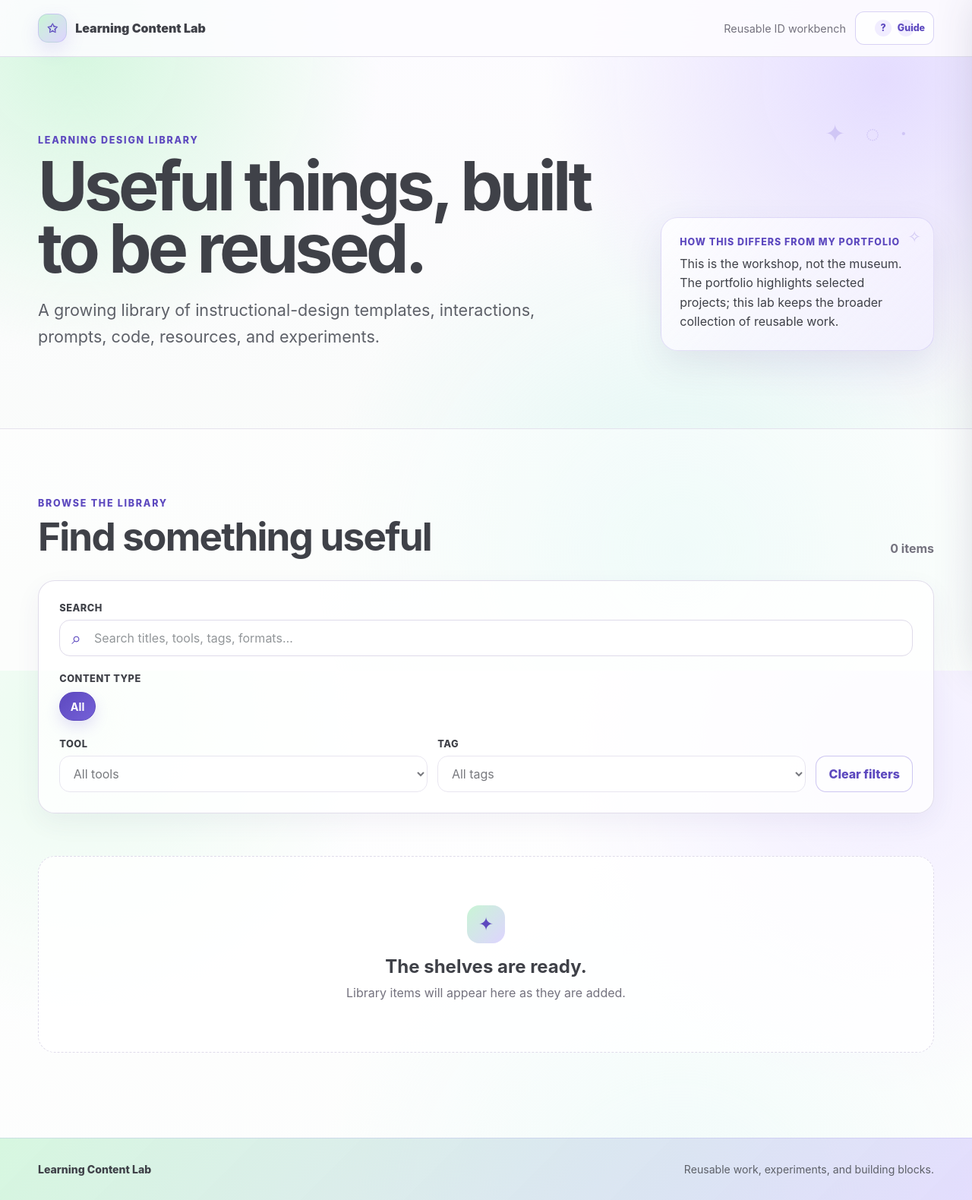
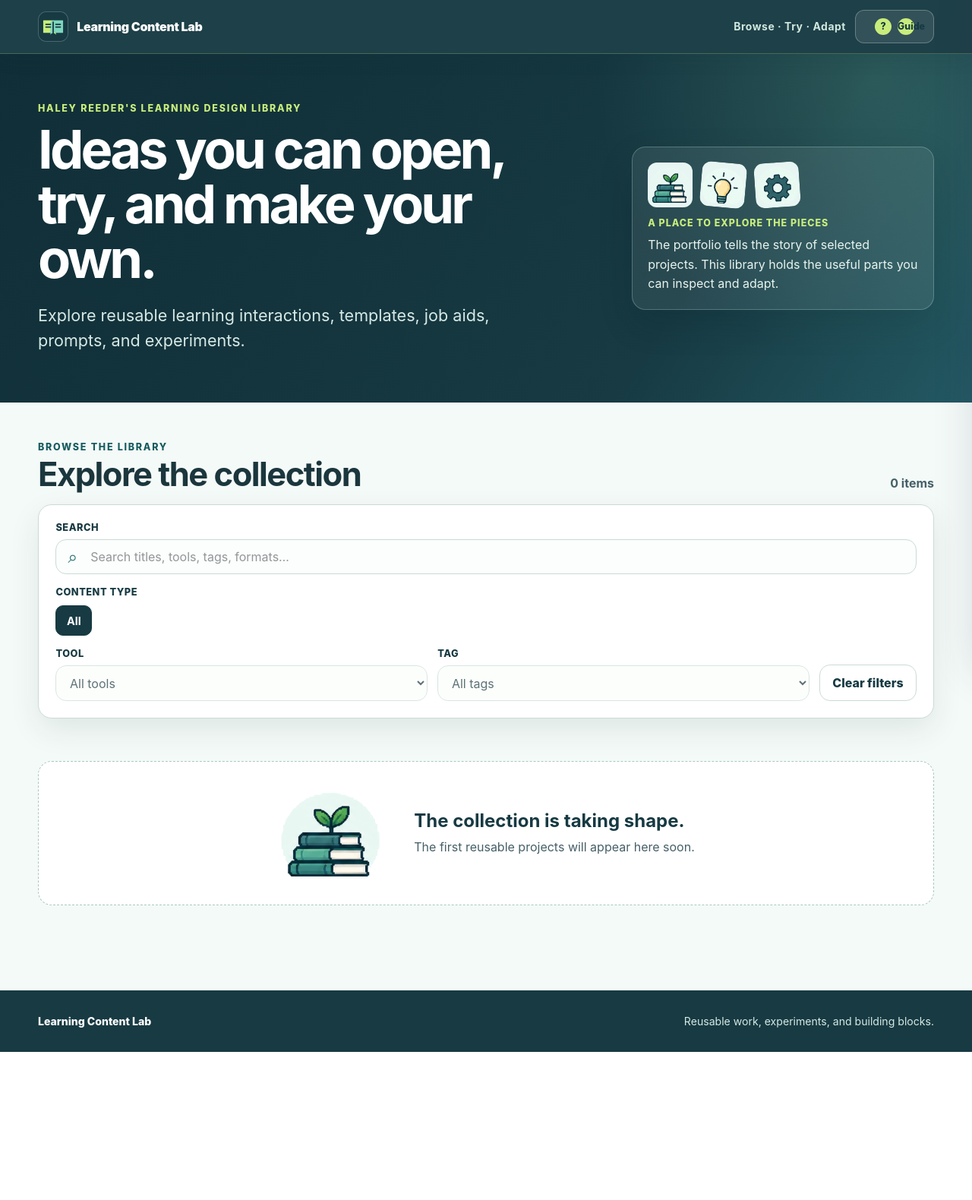
Before and after one commit to Reeder-design/id-content-library, a Flask app: page /repo/index.html in a window 1280 px wide. Shown: the whole page at 76% size. After the commit the page ends 1385 px from the top, so only its background shows below. Run offline with Flask 3, Linux system fonts and the light colour scheme; data that the repository does not hold is empty; some libraries are stand-ins or nearby versions.

Commit message:
Refresh Learning Content Lab and Manager theme

```diff
--- /dev/null
+++ b/css/studio-public.css
@@ -0,0 +1,76 @@
+/* Public catalog expression of the shared studio theme. */
+body { color: var(--ink); background: var(--studio-paper); }
+.site-header { border-bottom: 1px solid rgba(200, 237, 124, .24); background: rgba(23, 58, 67, .97); box-shadow: 0 8px 25px rgba(16, 46, 55, .08); }
+.header-inner { min-height: 70px; }
+.brand { color: #fff; letter-spacing: -.02em; }
+.brand:hover { color: var(--studio-lime); }
+.brand-mark { width: 40px; height: 40px; overflow: hidden; border: 1px solid rgba(255,255,255,.22); border-radius: 11px; background: var(--studio-deep); box-shadow: none; }
+.brand-mark img { width: 100%; height: 100%; display: block; }
+.header-note { color: #d1e8df; font-size: .87rem; font-weight: 700; letter-spacing: .04em; }
+.public-guide-button, .header-back { border-color: rgba(255,255,255,.27); color: #fff; background: rgba(255,255,255,.09); }
+.public-guide-button:hover, .header-back:hover { color: var(--studio-deep); background: var(--studio-lime); }
+.public-guide-button span { color: var(--studio-deep); background: var(--studio-lime); }
+
+.hero, .item-hero { padding: clamp(2.5rem, 5vw, 4rem) 0; background: radial-gradient(circle at 90% 8%, rgba(129,213,177,.18), transparent 23rem), linear-gradient(125deg, var(--studio-deeper), var(--studio-deep) 70%, #235963); }
+.hero::after, .item-hero::after { display: none; }
+.hero-grid { grid-template-columns: minmax(0, 1.3fr) minmax(280px, .72fr); gap: clamp(1.5rem, 5vw, 5rem); align-items: center; }
+.hero .eyebrow, .item-hero .card-type { color: var(--studio-lime); }
+.hero h1, .item-hero h1 { max-width: 790px; color: #fff; font-size: clamp(2.8rem, 5.5vw, 5.5rem); line-height: 1.02; letter-spacing: -.055em; }
+.hero .lede, .item-summary { max-width: 640px; color: #d7e9e5; line-height: 1.55; }
+.hero-note { padding: 1.25rem; border: 1px solid rgba(197,231,224,.28); border-radius: 18px; color: #e8f4ee; background: rgba(255,255,255,.08); box-shadow: 0 18px 45px rgba(7,29,34,.15); }
+.hero-note::before { display: none; }
+.hero-note-label { color: var(--studio-lime); }
+.hero-art { display: flex; align-items: center; gap: .7rem; margin-bottom: .85rem; }
+.hero-art img { width: 59px; height: 59px; object-fit: contain; border-radius: 12px; background: #e7f6f2; }
+.hero-art img:nth-child(2) { transform: rotate(5deg); }
+.hero-art img:nth-child(3) { transform: rotate(-4deg); }
+
+.library-section, .item-content { padding-top: clamp(2.2rem, 4vw, 3.5rem); border: 0; background: var(--studio-paper); }
+.section-heading { margin-bottom: 1.1rem; }
+.section-heading .eyebrow { margin-bottom: .4rem; }
+.section-heading h2 { color: var(--ink); font-size: clamp(1.8rem, 3.4vw, 2.8rem); }
+.results-count { color: var(--ink-soft); }
+.controls, .item-section, .sidebar-card, .item-facts { border: 1px solid var(--studio-line); border-radius: 18px; background: #fff; box-shadow: var(--shadow); }
+.controls { gap: 1rem; padding: clamp(1rem, 2.5vw, 1.4rem); }
+.controls label, .filter-label { color: var(--studio-deep); }
+input[type="search"], select { min-height: 44px; border-color: var(--studio-line); background: #fbfefc; }
+input[type="search"]:focus, select:focus { border-color: var(--studio-teal); }
+.search-icon { color: var(--studio-teal); }
+.filter-pill { min-height: 40px; border-radius: 10px; color: var(--studio-deep); background: #f6fbf8; }
+.filter-pill:hover { border-color: var(--studio-teal); }
+.filter-pill.is-active { border-color: var(--studio-deep); color: #fff; background: var(--studio-deep); box-shadow: none; }
+.clear-button, .card-action-link, .button-link { border-color: var(--studio-line); color: var(--studio-deep); background: #fff; }
+.clear-button:hover, .card-action-link:hover, .button-link:hover { color: var(--studio-deep); background: #e9f5f0; }
+.library-grid { gap: 1.1rem; }
+.library-card { border: 1px solid var(--studio-line); border-radius: 17px; background: #fff; box-shadow: 0 8px 24px rgba(16,46,55,.05); }
+.library-card:hover { border-color: var(--studio-teal); box-shadow: var(--shadow); }
+.library-card.is-archived { background: #f0f4f2; }
+.card-type, .section-kicker, .item-facts dt { color: var(--studio-teal-hover); }
+.card-title, .item-facts dd { color: var(--ink); }
+.card-summary { color: var(--ink-soft); }
+.card-meta { border-color: var(--studio-line); }
+.tag-chip { color: var(--studio-deep); background: #e3f3e9; }
+.button-link-primary { border-color: var(--studio-deep); color: #fff; background: var(--studio-deep); box-shadow: none; }
+.button-link-primary:hover { border-color: var(--studio-teal-hover); color: #fff; background: var(--studio-teal-hover); box-shadow: none; }
+.status-badge { color: var(--studio-deep); background: var(--mint); }
+.status-badge[data-status="experimental"] { background: var(--studio-lime); }
+.empty-state { display: flex; align-items: center; justify-content: center; gap: clamp(1rem, 4vw, 2.5rem); min-height: 190px; padding: 1.8rem; border: 1px dashed #a7c9c0; border-radius: 18px; text-align: left; background: #fff; }
+.empty-illustration { width: clamp(90px, 13vw, 140px); height: auto; flex: 0 0 auto; }
+.empty-state h3 { color: var(--studio-deep); }
+.empty-state p { color: var(--ink-soft); }
+.notice, .preview-placeholder { border-color: var(--studio-line); background: #fff; }
+.item-facts { color: var(--ink); }
+.site-footer { border-top: 0; color: #d6e9e3; background: var(--studio-deep); }
+.footer-inner p:first-child { color: #fff; }
+.public-guide-drawer { border-color: var(--studio-line); background: var(--studio-paper); }
+.public-guide-section { border-color: var(--studio-line); background: #fff; }
+.public-guide-close { color: var(--studio-deep); }
+
+@media (max-width: 900px) { .hero-grid { grid-template-columns: 1fr; } .hero-note { max-width: 650px; } }
+@media (max-width: 680px) {
+  .hero { padding: 2.35rem 0; }
+  .hero h1 { font-size: clamp(2.5rem, 11vw, 4rem); }
+  .empty-state { flex-direction: column; text-align: center; }
+  .empty-illustration { width: 104px; }
+  .header-inner { min-height: 64px; }
+}
--- /dev/null
+++ b/css/studio-tokens.css
@@ -0,0 +1,41 @@
+/* One visual foundation for the public Lab and local Manager. */
+:root {
+  --studio-deep: #173a43;
+  --studio-deeper: #102e37;
+  --studio-teal: #206e70;
+  --studio-teal-hover: #15585c;
+  --studio-mint: #81d5b1;
+  --studio-lime: #c8ed7c;
+  --studio-paper: #f4faf7;
+  --studio-line: #cadbd5;
+  --ink: #1b363d;
+  --ink-soft: #456068;
+  --violet: var(--studio-teal);
+  --violet-deep: #175c61;
+  --lavender: #c5e7e0;
+  --lavender-soft: #e9f5f0;
+  --mint: #d7f2e3;
+  --mint-strong: var(--studio-mint);
+  --lime: var(--studio-lime);
+  --aqua: #bde4e0;
+  --paper: var(--studio-paper);
+  --soft: #eaf3ee;
+  --line: var(--studio-line);
+  --muted: #536b70;
+  --radius: 17px;
+  --shadow: 0 15px 40px rgba(16, 46, 55, .09);
+  --taupe: var(--ink);
+  --charcoal: var(--ink);
+  --pine-blue: var(--studio-teal);
+  --mint-leaf: var(--studio-mint);
+  --yellow-green: var(--studio-lime);
+}
+html { color-scheme: light; }
+body { font-family: "Avenir Next", Avenir, Inter, ui-sans-serif, system-ui, sans-serif; }
+button, input, select, textarea { font: inherit; }
+button:focus-visible, input:focus-visible, select:focus-visible,
+textarea:focus-visible, a:focus-visible, summary:focus-visible {
+  outline: 3px solid var(--studio-lime);
+  outline-offset: 3px;
+}
+::selection { color: var(--studio-deeper); background: var(--studio-lime); }
--- a/index.html
+++ b/index.html
@@ -4,23 +4,25 @@
   <meta charset="utf-8">
   <meta name="viewport" content="width=device-width, initial-scale=1">
   <meta name="description" content="Browse reusable instructional-design templates, interactions, prompts, code, resources, and experiments.">
-  <meta name="theme-color" content="#fbfaff">
+  <meta name="theme-color" content="#173a43">
   <title>Learning Content Lab</title>
   <link rel="icon" type="image/svg+xml" href="assets/site/favicon.svg">
   <link rel="stylesheet" href="css/styles.css">
   <link rel="stylesheet" href="css/item-pages.css">
   <link rel="stylesheet" href="css/card-thumbnails.css">
   <link rel="stylesheet" href="css/public-lab-theme.css">
+  <link rel="stylesheet" href="css/studio-tokens.css">
+  <link rel="stylesheet" href="css/studio-public.css">
 </head>
 <body>
   <header class="site-header">
     <div class="page-shell header-inner">
       <a class="brand" href="./" aria-label="Learning Content Lab home">
-        <span class="brand-mark" aria-hidden="true">✩</span>
+        <span class="brand-mark" aria-hidden="true"><img src="assets/site/favicon.svg" alt=""></span>
         <span>Learning Content Lab</span>
       </a>
       <div class="public-header-actions">
-        <span class="header-note">Reusable ID workbench</span>
+        <span class="header-note">Browse · Try · Adapt</span>
         <button class="public-guide-button" type="button" data-public-guide-open><span aria-hidden="true">?</span><span class="guide-label">Guide</span></button>
       </div>
     </div>
@@ -62,13 +64,14 @@
     <section class="hero">
       <div class="page-shell hero-grid">
         <div>
-          <p class="eyebrow">Learning design library</p>
-          <h1>Useful things, built to be reused.</h1>
-          <p class="lede">A growing library of instructional-design templates, interactions, prompts, code, resources, and experiments.</p>
+          <p class="eyebrow">Haley Reeder's learning design library</p>
+          <h1>Ideas you can open, try, and make your own.</h1>
+          <p class="lede">Explore reusable learning interactions, templates, job aids, prompts, and experiments.</p>
         </div>
         <aside class="hero-note" aria-label="About this library">
-          <p class="hero-note-label">How this differs from my portfolio</p>
-          <p>This is the workshop, not the museum. The portfolio highlights selected projects; this lab keeps the broader collection of reusable work.</p>
+          <div class="hero-art" aria-hidden="true"><img src="assets/site/illustrations/learning.webp" alt=""><img src="assets/site/illustrations/ideas.webp" alt=""><img src="assets/site/illustrations/tools.webp" alt=""></div>
+          <p class="hero-note-label">A place to explore the pieces</p>
+          <p>The portfolio tells the story of selected projects. This library holds the useful parts you can inspect and adapt.</p>
         </aside>
       </div>
     </section>
@@ -78,7 +81,7 @@
         <div class="section-heading">
           <div>
             <p class="eyebrow">Browse the library</p>
-            <h2 id="library-heading">Find something useful</h2>
+            <h2 id="library-heading">Explore the collection</h2>
           </div>
           <p id="results-count" class="results-count" aria-live="polite">Loading library…</p>
         </div>
@@ -124,9 +127,9 @@
         <div id="library-grid" class="library-grid" aria-live="polite"></div>
 
         <div id="empty-state" class="empty-state" hidden>
-          <span class="empty-mark" aria-hidden="true">✦</span>
-          <h3 id="empty-title">The shelves are ready.</h3>
-          <p id="empty-copy">Library items will appear here as they are added.</p>
+          <img class="empty-illustration" src="assets/site/illustrations/learning.webp" alt="">
+          <div><h3 id="empty-title">The collection is taking shape.</h3>
+          <p id="empty-copy">The first reusable projects will appear here soon.</p></div>
         </div>
 
         <noscript>
--- a/js/library.js
+++ b/js/library.js
@@ -192,8 +192,8 @@ function renderEmpty(filteredItems) {
   if (hasMatches) return;
 
   if (!hasItems) {
-    els.emptyTitle.textContent = "The shelves are ready.";
-    els.emptyCopy.textContent = "Library items will appear here as they are added.";
+    els.emptyTitle.textContent = "The collection is taking shape.";
+    els.emptyCopy.textContent = "The first reusable projects will appear here soon.";
   } else {
     els.emptyTitle.textContent = "No matches found.";
     els.emptyCopy.textContent = "Try a different search term or clear one of the filters.";
--- a/library-manager/templates/library.html
+++ b/library-manager/templates/library.html
@@ -2,7 +2,7 @@
 <% block title %>Library | Library Manager<% endblock %>
 <% block content %>
 <section class="page-heading">
-  <div><p class="eyebrow">Local workspace</p><h1>Library</h1><p>Browse, preview, and maintain public-safe reusable learning content. Saving here is local; publishing is a separate step.</p></div>
+  <div><p class="eyebrow">Your local workspace</p><h1>Library Manager</h1><p>Add and refine reusable learning content. Save locally, then review the collection before publishing.</p></div>
   <div class="heading-actions"><a class="button secondary" href="[[ url_for('workspace_page') ]]">Review &amp; Publish<% if workspace_change_count %> ([[ workspace_change_count ]])<% endif %></a><a class="button" href="[[ url_for('add_item') ]]">Add Item</a></div>
 </section>
 <% if workspace_change_count %><div class="local-changes-banner"><span aria-hidden="true">✦</span><div><strong>You have local changes waiting.</strong><p>Preview them as much as you want. Nothing goes to GitHub until Review &amp; Publish.</p></div></div><% endif %>
@@ -25,6 +25,6 @@
     <a class="danger-link" href="[[ url_for('delete_item', slug=item.slug) ]]">Delete…</a>
   </div>
 </article>
-<% else %><div class="empty-state"><h2>No library items yet.</h2><p>Add the first reusable asset when you are ready.</p></div><% endfor %>
+<% else %><div class="empty-state manager-empty"><img src="[[ url_for('repo_file', filepath='assets/site/illustrations/tools.webp') ]]" alt=""><div><h2>Ready for the first piece.</h2><p>Choose a reusable project to start building the collection.</p><a class="button" href="[[ url_for('add_item') ]]">Add your first item</a></div></div><% endfor %>
 </section>
 <% endblock %>
--- a/scripts/build-library.py
+++ b/scripts/build-library.py
@@ -239,17 +239,19 @@ def render_item_page(item: dict, item_dir: Path) -> str:
   <meta charset="utf-8">
   <meta name="viewport" content="width=device-width, initial-scale=1">
   <meta name="description" content="{html.escape(clean(item.get('summary')), quote=True)}">
-  <meta name="theme-color" content="#fbfaff">
+  <meta name="theme-color" content="#173a43">
   <title>{html.escape(clean(item.get('title')))} | Learning Content Lab</title>
   <link rel="icon" type="image/svg+xml" href="../../assets/site/favicon.svg">
   <link rel="stylesheet" href="../../css/styles.css">
   <link rel="stylesheet" href="../../css/item-pages.css">
+  <link rel="stylesheet" href="../../css/studio-tokens.css">
+  <link rel="stylesheet" href="../../css/studio-public.css">
 </head>
 <body class="item-page">
   <!-- {GENERATED_MARKER} -->
   <header class="site-header">
     <div class="page-shell header-inner">
-      <a class="brand" href="../../" aria-label="Learning Content Lab home"><span class="brand-mark" aria-hidden="true">✩</span><span>Learning Content Lab</span></a>
+      <a class="brand" href="../../" aria-label="Learning Content Lab home"><span class="brand-mark" aria-hidden="true"><img src="../../assets/site/favicon.svg" alt=""></span><span>Learning Content Lab</span></a>
       <div class="public-header-actions">
         <button class="public-guide-button" type="button" data-public-guide-open><span aria-hidden="true">?</span><span class="guide-label">Guide</span></button>
         <a class="header-back" href="../../">← Back to library</a>
--- a/scripts/validate-phase7-manager.py
+++ b/scripts/validate-phase7-manager.py
@@ -32,7 +32,7 @@ for marker in ("summarize_changes", "item_count", "run_validation", "git(root, \
 for marker in ("1200, 675", "ImageOps.fit", "sync_playwright", "auto-thumbnail.svg", "custom"):
     expect(marker in thumbnail_source, f"Missing thumbnail marker: {marker}")
 
-for marker in ("Review &amp; Publish", "Preview Full Library", "Publish to GitHub", "I confirm this material is public-safe", "data-draft-preview", "Custom card image", "assets/site/favicon.svg", "summary.item_count"):
+for marker in ("Review &amp; Publish", "Preview Full Library", "Publish to GitHub", "I confirm this material is public-safe", "data-draft-preview", "Custom card image", "assets/site/manager-favicon.svg", "summary.item_count"):
     expect(marker in templates, f"Missing Phase 7 UI marker: {marker}")
 
 for marker in ("updateDraftPreview", "data-draft", "Add Locally", "Save Locally"):
@@ -45,7 +45,9 @@ expect("item.thumbnail" in public_js and "card-thumbnail" in public_js, "Public
 expect("card-thumbnail-link" in public_css, "Public thumbnail sizing styles are missing")
 expect("css/card-thumbnails.css" in index_html, "Public thumbnail stylesheet is not loaded")
 expect("assets/site/favicon.svg" in index_html, "Public Lab favicon is not loaded")
-expect((ROOT / "assets" / "site" / "favicon.svg").is_file(), "Shared favicon asset is missing")
+expect((ROOT / "assets" / "site" / "favicon.svg").is_file(), "Public favicon asset is missing")
+expect((ROOT / "assets" / "site" / "manager-favicon.svg").is_file(), "Manager favicon asset is missing")
+expect("css/studio-tokens.css" in index_html and "css/studio-tokens.css" in templates, "Shared theme tokens must load on both surfaces")
 expect("Pillow" in requirements and "playwright" in requirements, "Thumbnail dependencies are missing")
 expect("</form>" not in (ROOT / "library-manager" / "templates" / "partials" / "review-step.html").read_text(encoding="utf-8"), "Review partial should not close the parent form")
 
```
Also changed, not shown: library-manager/static/manager-studio.css (added, +88 -0 lines), library-manager/templates/base.html (+5 -2 lines), library-manager/thumbnailer.py (+8 -9 lines), README.md, assets/site/favicon.svg, assets/site/illustrations/ideas.webp (added), assets/site/illustrations/learning.webp (added), assets/site/illustrations/tools.webp (added), assets/site/manager-favicon.svg (added).
